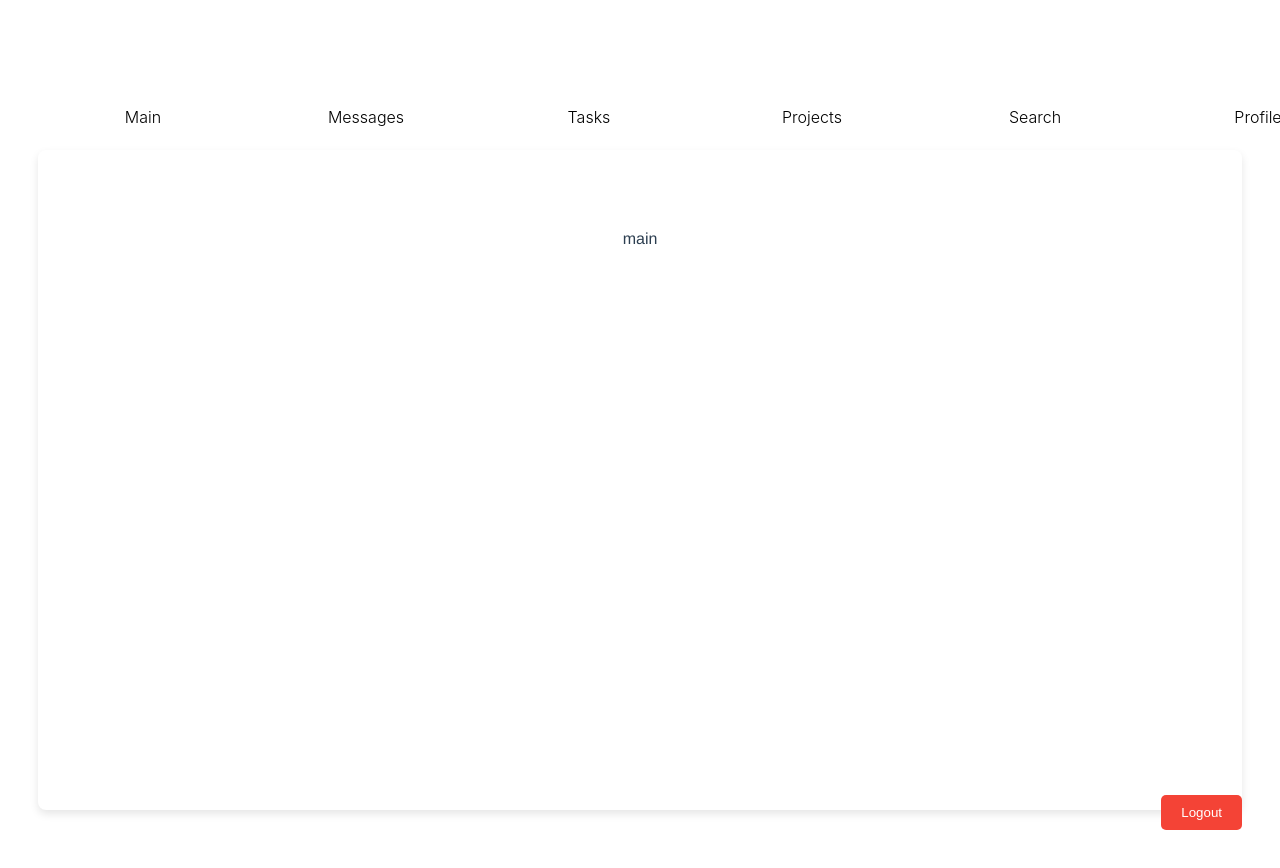
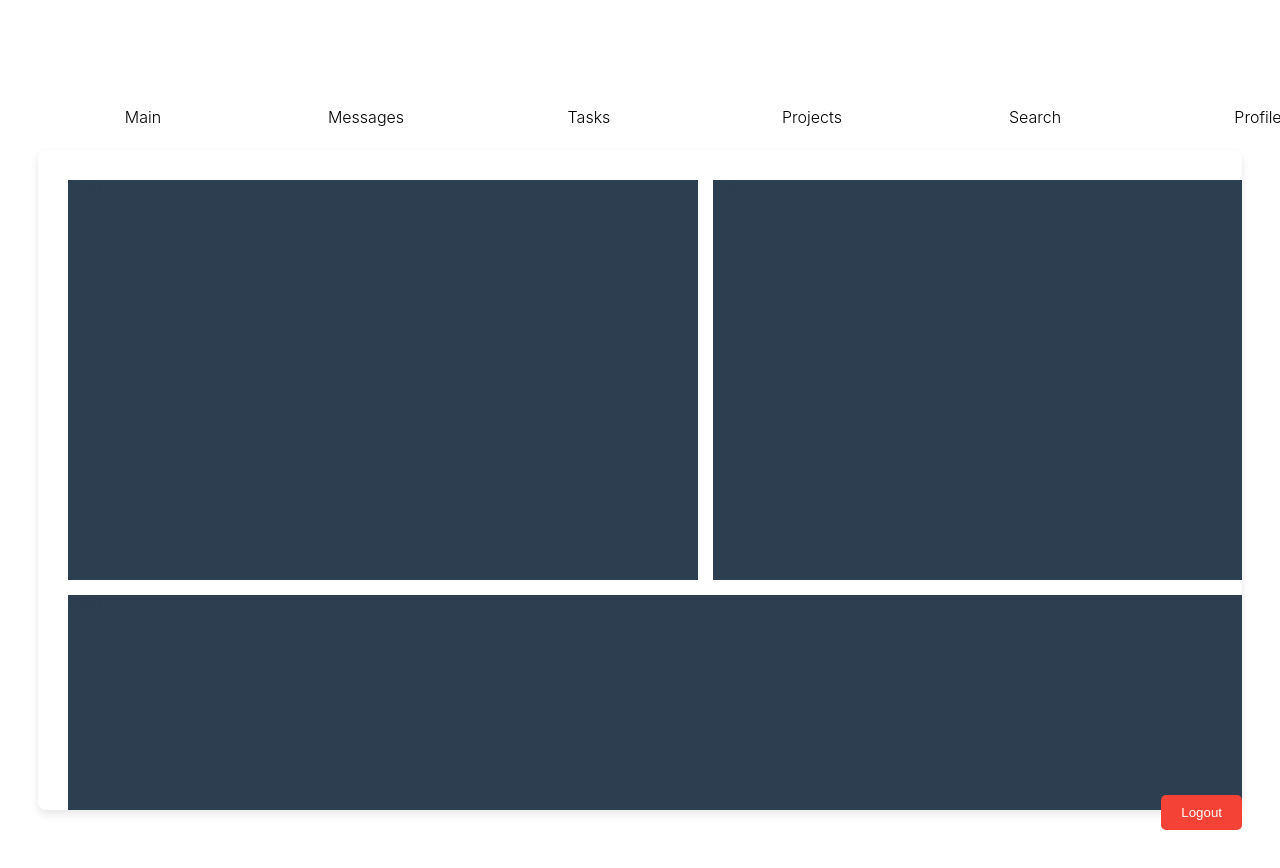
Before and after one commit to Yushua/GroupProjectWebPage-Laravel-vuejs, a Vue app in the folder frontend/: page /dashboard in a window 1280 px wide. Both pictures are taken after a click on the button "Main". Shown: the top 868 px of the page. Built offline with nearby package versions, Linux system fonts and the light colour scheme.

Commit message:
setup dashboard

```diff
--- a/frontend/src/views/Dashboard/DashBoardPages/DashboardMainPage.vue
+++ b/frontend/src/views/Dashboard/DashBoardPages/DashboardMainPage.vue
@@ -1,6 +1,17 @@
 <template>
   <div id="app">
-    main
+    <nav class="TaskDashboard-container">
+      hello
+    </nav>
+    <nav class="TaskFullDashboard-container">
+      hello
+    </nav>
+    <nav class="ProjectDashboard-container">
+      hello
+    </nav>
+    <nav class="MessageDashboard-container">
+      hello
+    </nav>
   </div>
 </template>
 
@@ -22,4 +33,52 @@ export default {
   color: #2c3e50;
   margin-top: 60px;
 }
+
+.TaskDashboard-container {
+  position: absolute;
+  top: 30px;
+  left: 30px;
+  width: 630px;
+  height: 400px;
+  background-color: #2c3e50;
+  display: flex; /* Enables flexbox */
+  flex-direction: row; /* Makes buttons align side by side */
+  gap: 13px; /* Adds spacing between buttons */
+}
+
+.TaskFullDashboard-container {
+  position: absolute;
+  top: 30px;
+  left: 675px;
+  width: 630px;
+  height: 400px;
+  background-color: #2c3e50;
+  display: flex; /* Enables flexbox */
+  flex-direction: row; /* Makes buttons align side by side */
+  gap: 15px; /* Adds spacing between buttons */
+}
+
+.ProjectDashboard-container {
+  position: absolute;
+  top: 445px;
+  left: 30px;
+  width: 1275px;
+  height: 400px;
+  background-color: #2c3e50;
+  display: flex; /* Enables flexbox */
+  flex-direction: row; /* Makes buttons align side by side */
+  gap: 13px; /* Adds spacing between buttons */
+}
+
+.MessageDashboard-container{
+  position: absolute;
+  top: 30px;
+  left: 1320px;
+  width: 500px;
+  height: 815px;
+  background-color: #2c3e50;
+  display: flex; /* Enables flexbox */
+  flex-direction: row; /* Makes buttons align side by side */
+  gap: 13px; /* Adds spacing between buttons */
+}
 </style>
```
